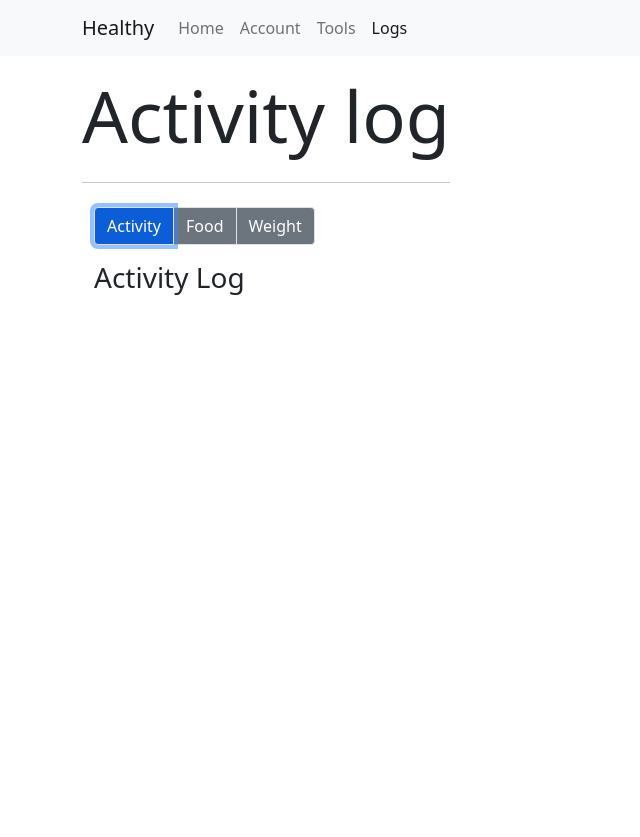
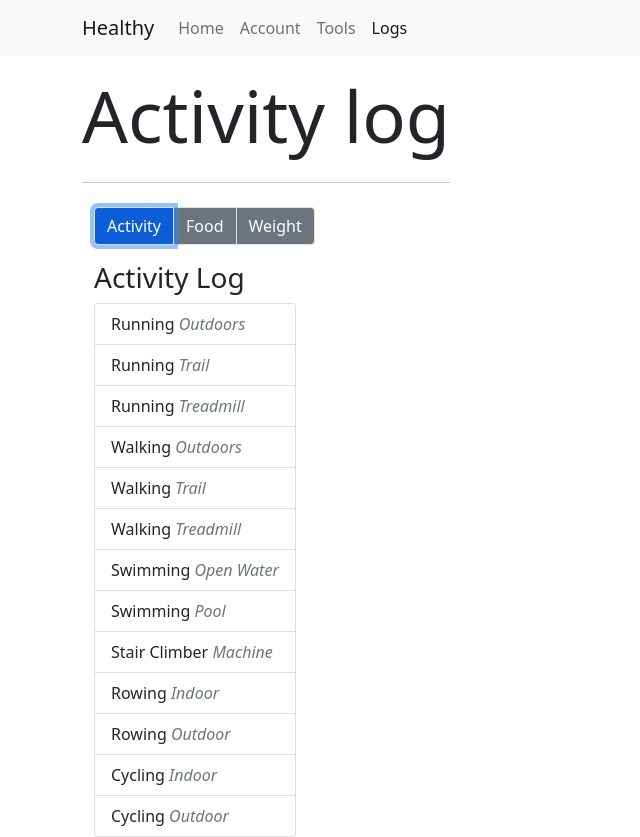
Before and after one commit to jason-nordheim/healthy, a React (Create React App) app: page /logs in a window 1280 px wide. Both pictures are taken after a click on the button "Activity". Shown: the whole page, without its empty margins (0-640 px from the left). Before the commit the page ends 800 px from the top, so only its background shows below. Built offline with nearby package versions, Linux system fonts and the light colour scheme.

Commit message:
started panning activity log component

```diff
--- a/src/components/AcitivityLogContainer.js
+++ b/src/components/AcitivityLogContainer.js
@@ -1,9 +1,49 @@
+const MOCK_ACTIVITIES = [
+  { type: "Running", variation: "Outdoors", category: "Cardio" },
+  { type: "Running", variation: "Trail", category: "Cardio" },
+  { type: "Running", variation: "Treadmill", category: "Cardio" },
+  { type: "Walking", variation: "Outdoors", category: "Cardio" },
+  { type: "Walking", variation: "Trail", category: "Cardio" },
+  { type: "Walking", variation: "Treadmill", category: "Cardio" },
+  { type: "Swimming", variation: "Open Water", category: "Cardio" },
+  { type: "Swimming", variation: "Pool", category: "Cardio" },
+  { type: "Stair Climber", variation: "Machine", category: "Cardio" },
+  { type: "Rowing", variation: "Indoor", category: "Cardio" },
+  { type: "Rowing", variation: "Outdoor", category: "Cardio" },
+  { type: "Cycling", variation: "Indoor", category: "Cardio" },
+  { type: "Cycling", variation: "Outdoor", category: "Cardio" },
+];
+
 export const ActivityLogContainer = () => {
   return (
-    <div className="row">
-      <div className="col-sm-auto">
-        <h3>Activity Log</h3>
+    <>
+      <div className="row">
+        <div className="col-sm-auto">
+          <h3>Activity Log</h3>
+        </div>
       </div>
-    </div>
+      <div className="row">
+        <div className="col-sm-auto">
+          <ul className="list-group">
+            {MOCK_ACTIVITIES.map((activity) => {
+              return (
+                <li
+                  key={activity.type + activity.variation}
+                  className="list-group-item"
+                >
+                  <span>{activity.type}</span>{" "}
+                  <span
+                    className="text-secondary"
+                    style={{ fontStyle: "italic" }}
+                  >
+                    {activity.variation}
+                  </span>
+                </li>
+              );
+            })}
+          </ul>
+        </div>
+      </div>
+    </>
   );
 };
```
